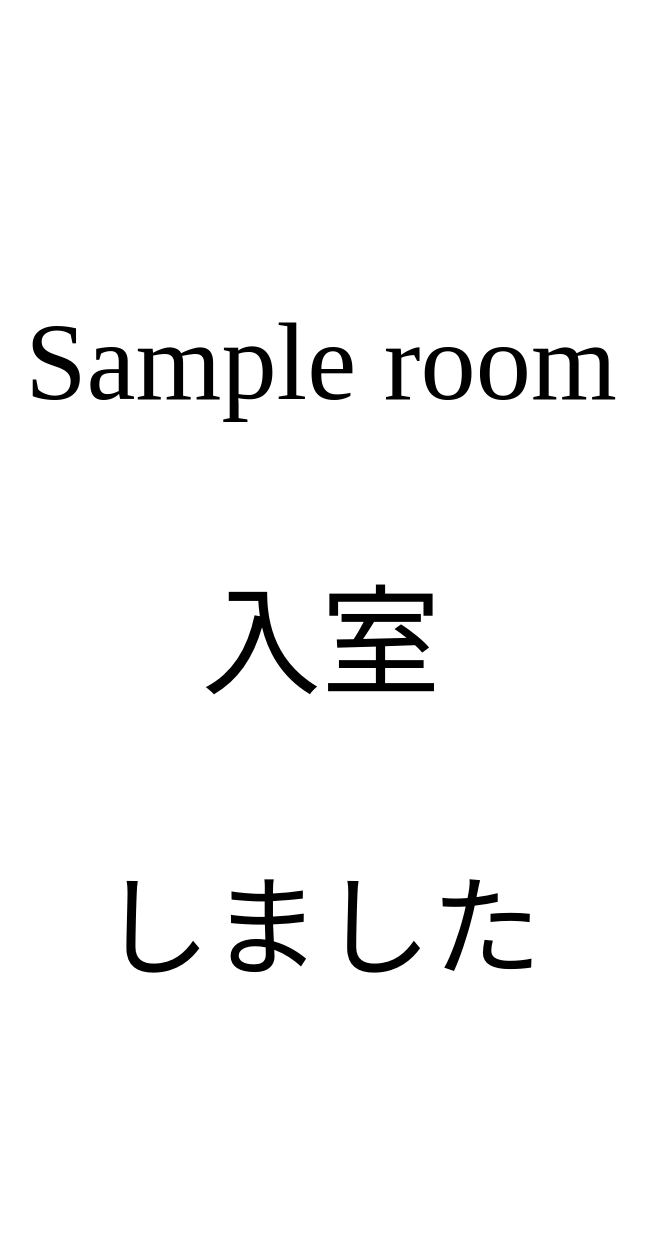
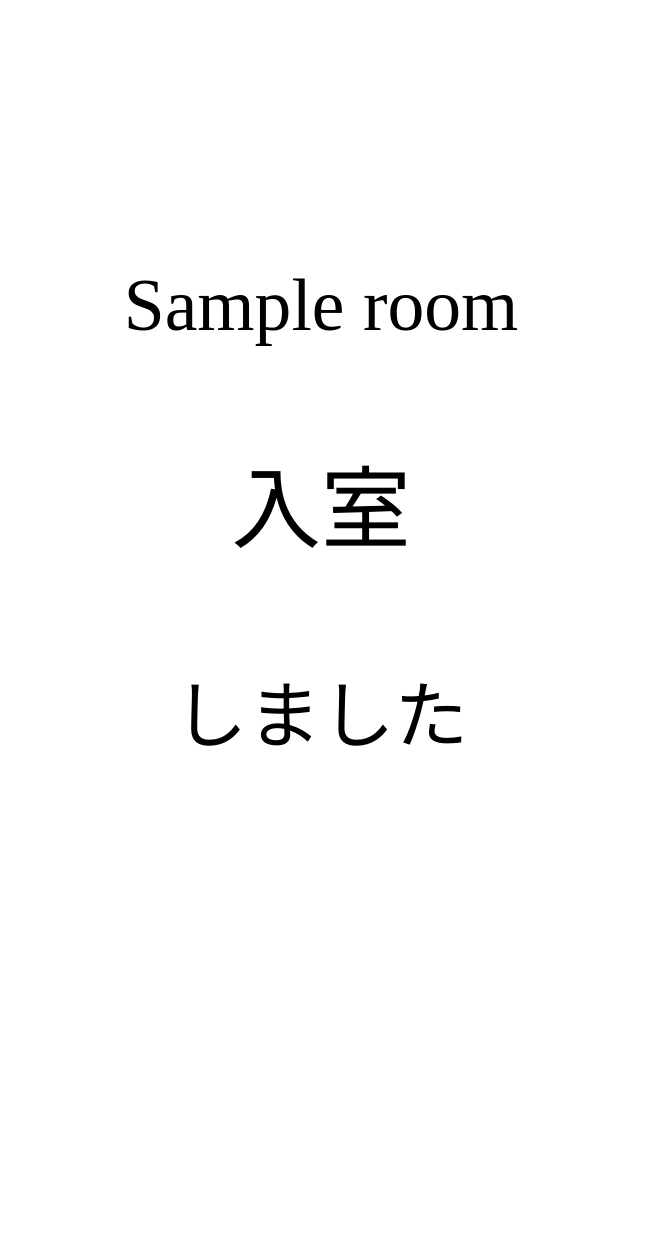
Before and after one commit to f-ryu/ICT_room, a Django app: template templates/in_ok.html in a window 1280 px wide. Shown: the top 1239 px of the page, without its empty margins (319-966 px from the left). Run offline with Django 3.2, Linux system fonts and the light colour scheme; the template is opened without the code that fills it: most values are stand-ins (such as "Sample title", 1, 10 or a date in 2020).

Commit message:
デザイン変更

```diff
--- a/static/css/in_ok.css
+++ b/static/css/in_ok.css
@@ -1,9 +1,9 @@
 p {
-  font-size: 300%;
+  font-size: 200%;
 }
 
 pre {
-  font-size: 400%;
+  font-size: 300%;
 }
 
 *,
--- a/static/css/logout_ok_style.css
+++ b/static/css/logout_ok_style.css
@@ -1,5 +1,5 @@
 p {
-    font-size: 275%;
+    font-size: 250%;
 }
 
 *,
```
